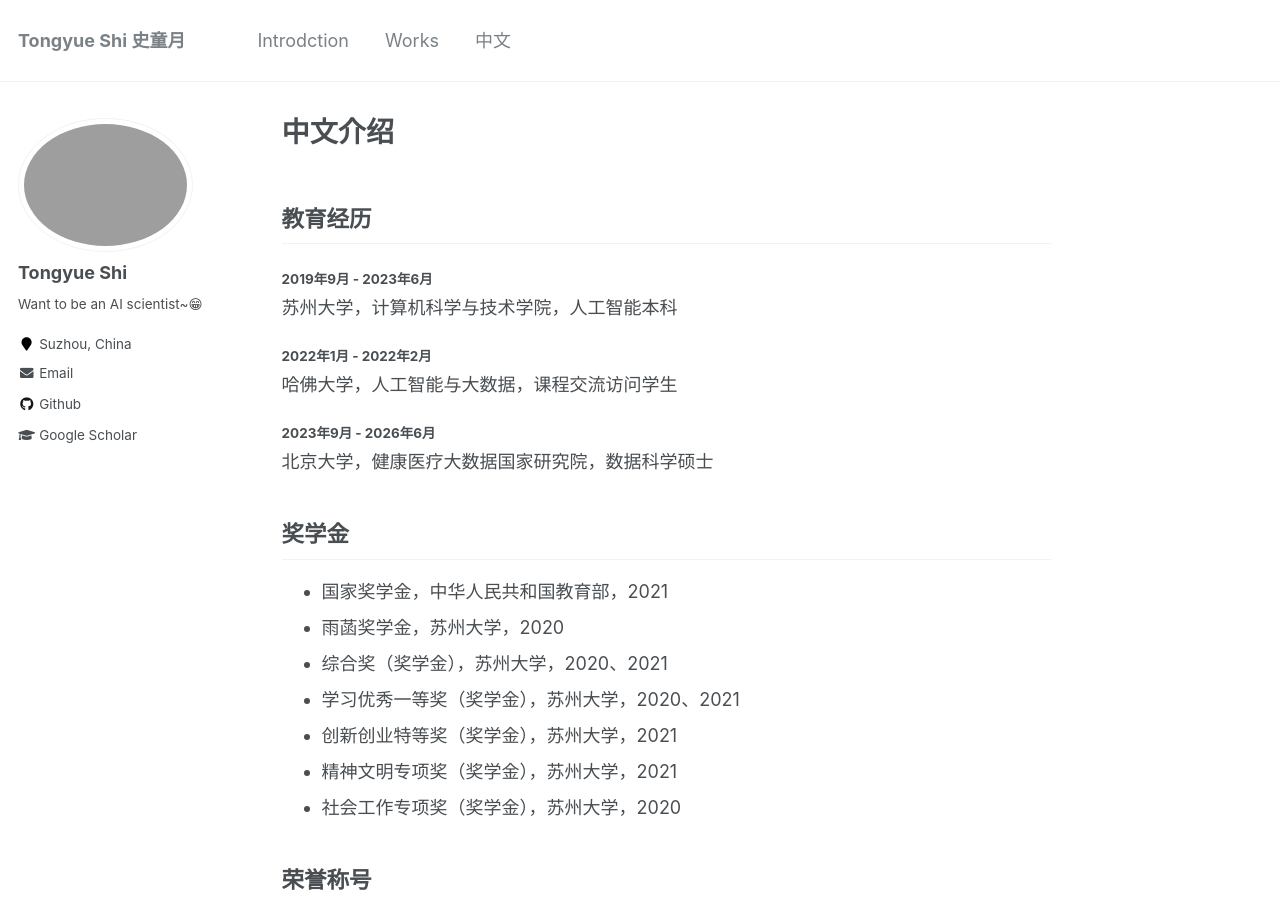
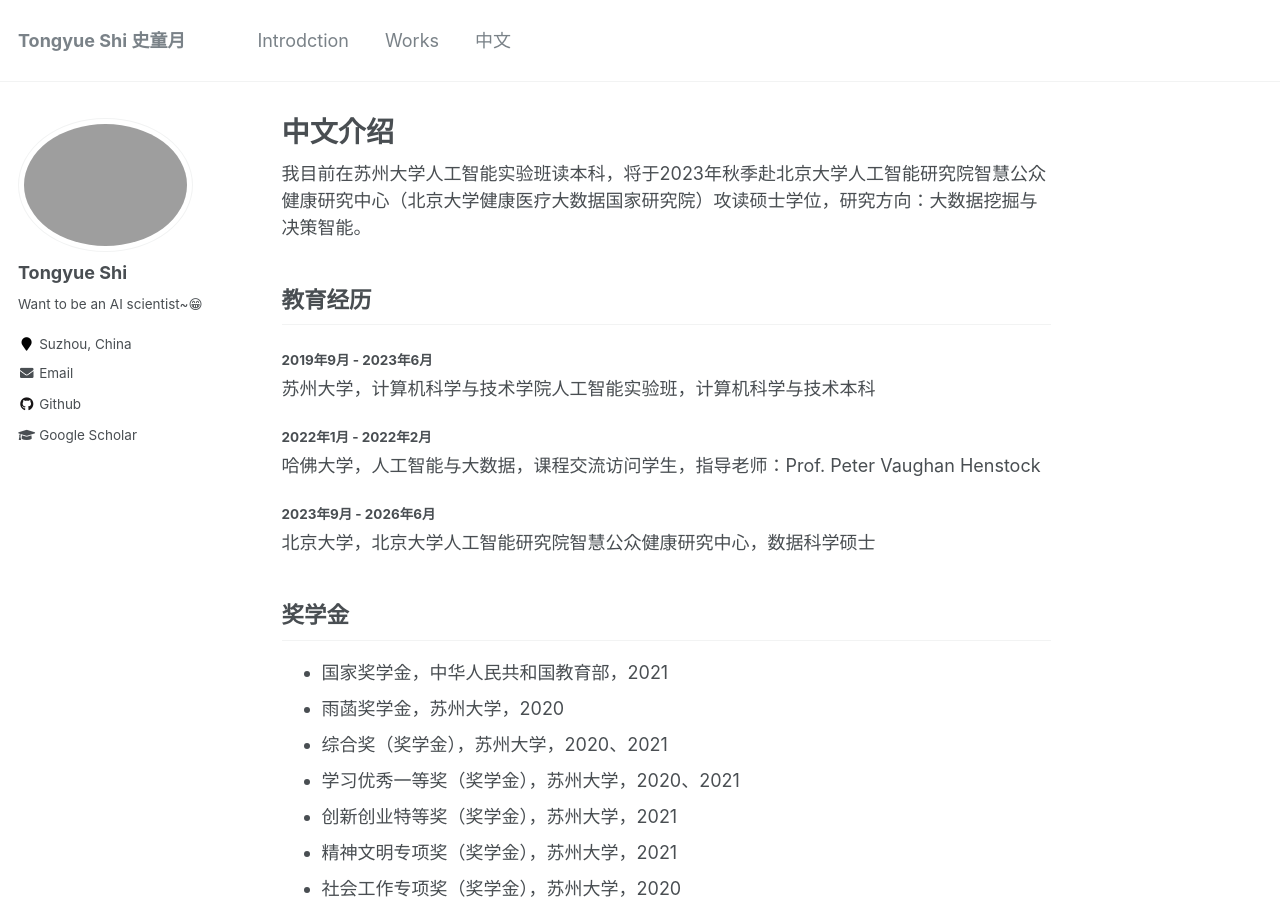
Before and after one commit to perfectboy666/perfectboy666.github.io, a Jekyll site: the page built from _pages/markdown.md, in a window 1280 px wide and 900 px high. Built offline with Jekyll 4.4.1, drawn with Linux system fonts in a browser that asks for light colours.

Commit message:
Update markdown.md

```diff
--- a/_pages/markdown.md
+++ b/_pages/markdown.md
@@ -6,16 +6,16 @@
   - /md/
   - /markdown.html
 ---
-
+我目前在苏州大学人工智能实验班读本科，将于2023年秋季赴北京大学人工智能研究院智慧公众健康研究中心（北京大学健康医疗大数据国家研究院）攻读硕士学位，研究方向：大数据挖掘与决策智能。
 
 
 ## 教育经历
 #### 2019年9月 - 2023年6月
-苏州大学，计算机科学与技术学院，人工智能本科
+苏州大学，计算机科学与技术学院人工智能实验班，计算机科学与技术本科
 #### 2022年1月 - 2022年2月
-哈佛大学，人工智能与大数据，课程交流访问学生
+哈佛大学，人工智能与大数据，课程交流访问学生，指导老师：Prof. Peter Vaughan Henstock
 #### 2023年9月 - 2026年6月
-北京大学，健康医疗大数据国家研究院，数据科学硕士
+北京大学，北京大学人工智能研究院智慧公众健康研究中心，数据科学硕士
 
 
 ## 奖学金
```
